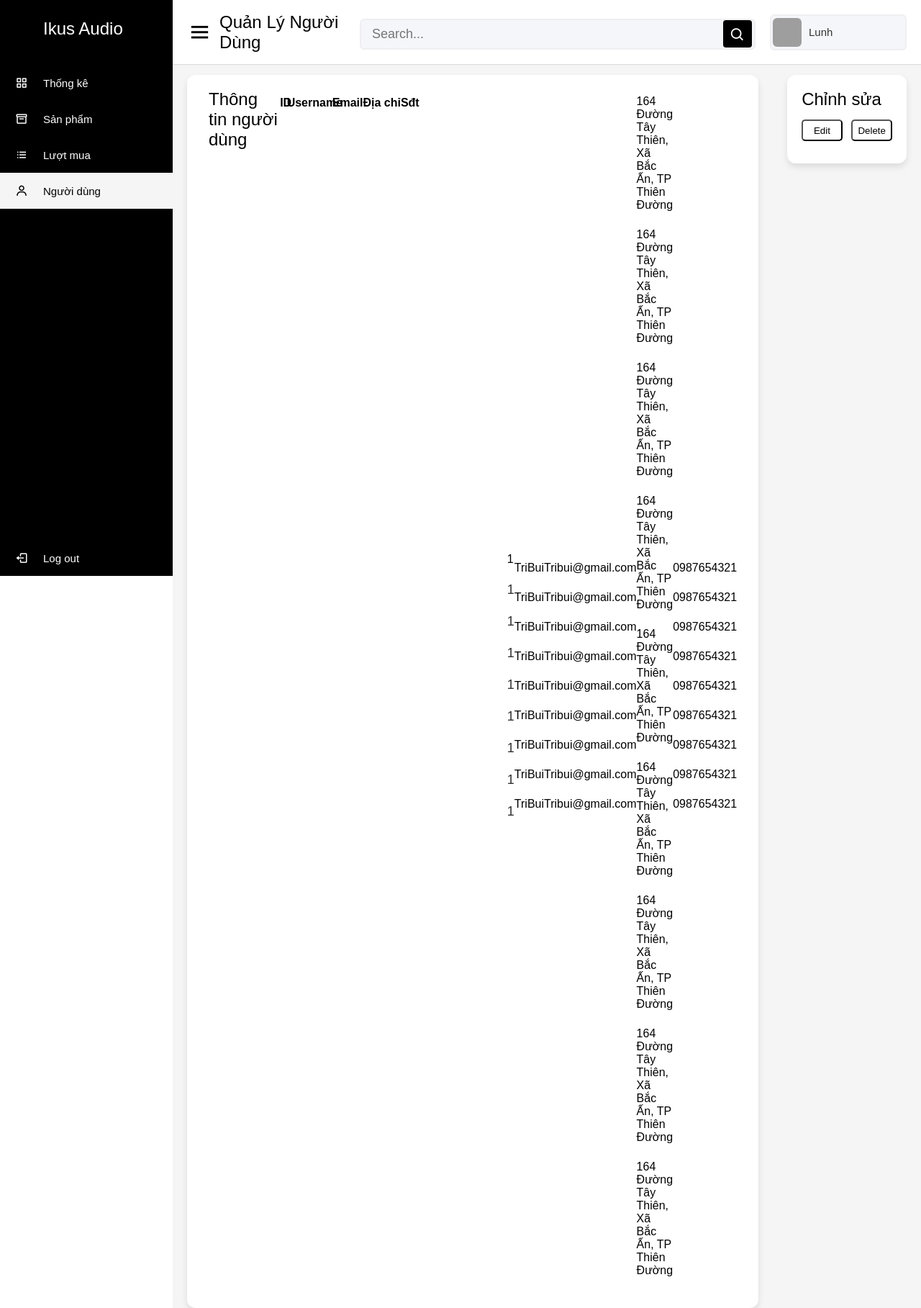
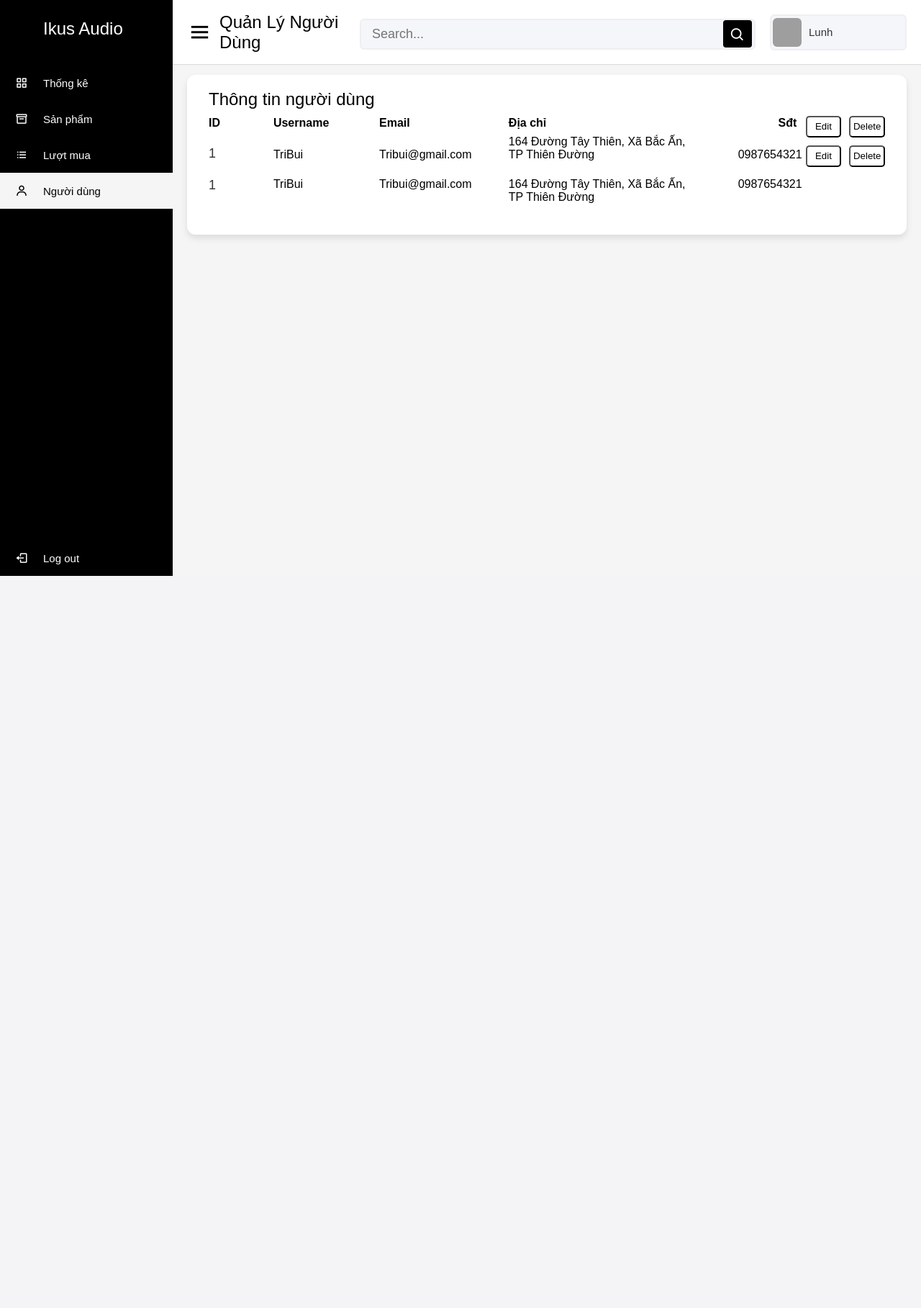
Before and after one commit to Tris1805/audio, a PHP site: page /admin/nguoidung.html in a window 1280 px wide. Shown: the whole page at 72% size. After the commit the page ends 800 px from the top, so only its background shows below. Run offline with PHP 8.4, Linux system fonts and the light colour scheme; grey boxes are pictures that could not be loaded.

Commit message:
add nguoidung page in admin

```diff
--- a/Audio/admin/nguoidung.html
+++ b/Audio/admin/nguoidung.html
@@ -116,93 +116,69 @@
             <div class="home-content">
               <div class="sales-boxes">
                 <div class="recent-stock box">
+                  <div class="recent-stock-title">
+                    <div class="100%" style="width: 100%;">
                   <div class="title">Thông tin người dùng</div>
                   <div class="user-details-title">
                     <div class="user-details-title-items id-title" >ID</div>
                     <div
-                      class="user-details-title-items name-title"
+                      class="user-details-title-items username-title"
                     >
                       Username
                     </div>
                     <div
-                      class="user-details-title-items"
+                      class="user-details-title-items mail-title"
                     >
                       Email
                     </div>
                     <div
-                      class="user-details-title-items"
+                      class="user-details-title-items address-title"
                     >
                       Địa chỉ
                     </div>
-                    <div class="user-details-title-items" >Sđt</div>
+                    <div class="user-details-title-items tel-title" >Sđt</div>
+                  </div>
                   </div>
                   <div class="sales-details stock-details">
-                    <ul class="details">
-                      <li>1</li>
-                      <li><a href="#">1</a></li>
-                      <li><a href="#">1</a></li>
-                      <li><a href="#">1</a></li>
-                      <li><a href="#">1</a></li>
-                      <li><a href="#">1</a></li>
-                      <li><a href="#">1</a></li>
+                    <ul class="details id-item">
                       <li><a href="#">1</a></li>
                       <li><a href="#">1</a></li>
                     </ul>
-                    <ul class="details">
+                    <ul class="details username-item">
                       <li>TriBui</li>
                       <li>TriBui</li>
-                      <li>TriBui</li>
-                      <li>TriBui</li>
-                      <li>TriBui</li>
-                      <li>TriBui</li>
-                      <li>TriBui</li>
-                      <li>TriBui</li>
-                      <li>TriBui</li>
+
                     </ul>
-                    <ul class="details">
+                    <ul class="details mail-item">
                       <li>Tribui@gmail.com</li>
                       <li>Tribui@gmail.com</li>
-                      <li>Tribui@gmail.com</li>
-                      <li>Tribui@gmail.com</li>
-                      <li>Tribui@gmail.com</li>
-                      <li>Tribui@gmail.com</li>
-                      <li>Tribui@gmail.com</li>
-                      <li>Tribui@gmail.com</li>
-                      <li>Tribui@gmail.com</li>
+
                     </ul>
-                    <ul class="details">
+                    <ul class="details address-item">
                       <li>164 Đường Tây Thiên, Xã Bắc Ấn, TP Thiên Đường</li>
                       <li>164 Đường Tây Thiên, Xã Bắc Ấn, TP Thiên Đường</li>
-                      <li>164 Đường Tây Thiên, Xã Bắc Ấn, TP Thiên Đường</li>
-                      <li>164 Đường Tây Thiên, Xã Bắc Ấn, TP Thiên Đường</li>
-                      <li>164 Đường Tây Thiên, Xã Bắc Ấn, TP Thiên Đường</li>
-                      <li>164 Đường Tây Thiên, Xã Bắc Ấn, TP Thiên Đường</li>
-                      <li>164 Đường Tây Thiên, Xã Bắc Ấn, TP Thiên Đường</li>
-                      <li>164 Đường Tây Thiên, Xã Bắc Ấn, TP Thiên Đường</li>
-                      <li>164 Đường Tây Thiên, Xã Bắc Ấn, TP Thiên Đường</li>
+
                     </ul>
-                    <ul class="details">
+                    <ul class="details tel-item">
                       <li>0987654321</li>
                       <li>0987654321</li>
-                      <li>0987654321</li>
-                      <li>0987654321</li>
-                      <li>0987654321</li>
-                      <li>0987654321</li>
-                      <li>0987654321</li>
-                      <li>0987654321</li>
-                      <li>0987654321</li>
+
                     </ul>
                   </div>
                 </div>
-                <div class="manage-stock box">
-                  <div class="title">Chỉnh sửa</div>
-                  <ul class="modify-item">
+                <div class="15%" style="width: 15%;">
+                  <ul class="modify-user">
+                    <li>
+                      <button class="edit-btn">Edit</button>
+                      <button class="delete-btn">Delete</button>
+                    </li>
                     <li>
                       <button class="edit-btn">Edit</button>
                       <button class="delete-btn">Delete</button>
                     </li>
                   </ul>
                 </div>
+              </div>
               </div>
             </div>
 
--- a/Audio/assets/css/admin_style.css
+++ b/Audio/assets/css/admin_style.css
@@ -370,7 +370,8 @@ nav .profile-details i{
   color: #333;
 }
 
-/* Stock page */
+
+/* STOCK AND USERS PAGE*/
 .recent-stock{
   width: 100%;
   background: #fff;
@@ -393,7 +394,7 @@ nav .profile-details i{
 
 }
 
-.stock-details-title{
+.stock-details-title, .user-details-title{
   margin-top: 10px;
   width: 100%;
   display: flex;
@@ -408,16 +409,6 @@ nav .profile-details i{
   display: flex;
   justify-content: space-between;
   align-items: center;
-}
-
-.user-details-title{
-  margin-top: 10px;
-  width: 100%;
-  display: flex;
-  /* justify-content: space-between; */
-  font-size: medium;
-  font-weight: 700;
-  flex-direction: row;
 }
 
 .details li{
@@ -443,7 +434,12 @@ nav .profile-details i{
 margin-top: 14px;
 }
 
-.modify-item li{
+.modify-user{
+margin-top: 30%;
+padding-left: 10%;
+}
+
+.modify-item li, .modify-user li{
   list-style-type: none;
   display: flex;
   justify-content: space-between;
@@ -451,7 +447,7 @@ margin-top: 14px;
   margin-bottom: 11.2px;
 }
 
-.modify-item li button{
+.modify-item li button, .modify-user li button{
   width: 45%;
   height: 30px;
   background-color: white;
@@ -492,14 +488,8 @@ text-align: center;
 
 }
 
-.stock-title, .stock-item{
-width: 80px;
-text-align: right;
-}
-
 .image-item{
   width: 15%;
-
 }
 
 .name-item{
@@ -509,8 +499,47 @@ width: 20%;
 .price-item{
 width: 15%;
 text-align: center;
+}
 
+.stock-title, .stock-item{
+width: 80px;
+text-align: right;
 }
+
+.username-title{
+  width: 10%;
+}
+
+.mail-title{
+width: 14%;
+}
+
+.address-title{
+  width: 31%;
+}
+
+.tel-title{
+  width: 10%;
+  text-align: right;
+}
+
+.username-item{
+width: 10%;
+}
+
+.mail-item{
+width: 14%;
+}
+
+.address-item{
+width: 31%;
+}
+
+.tel-item{
+width: 10%;
+text-align: right;
+}
+
 
 
 
```
